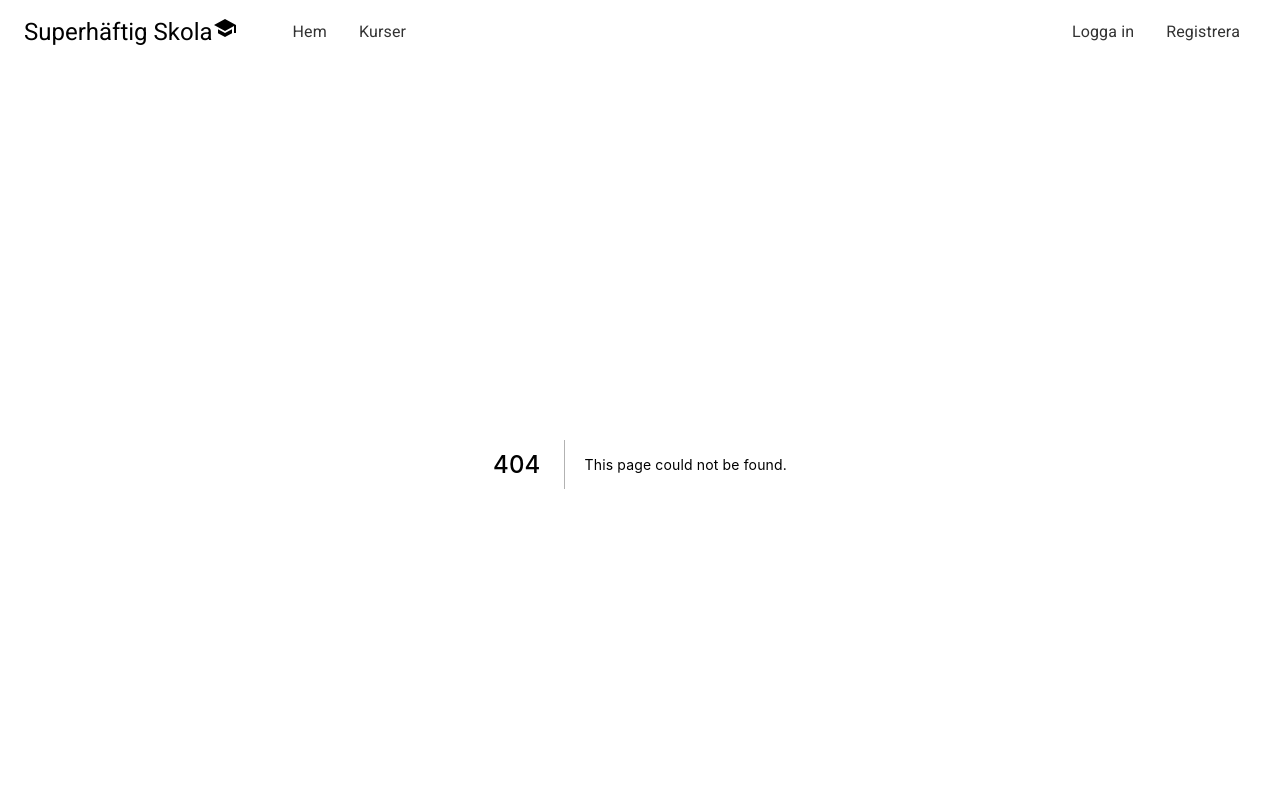
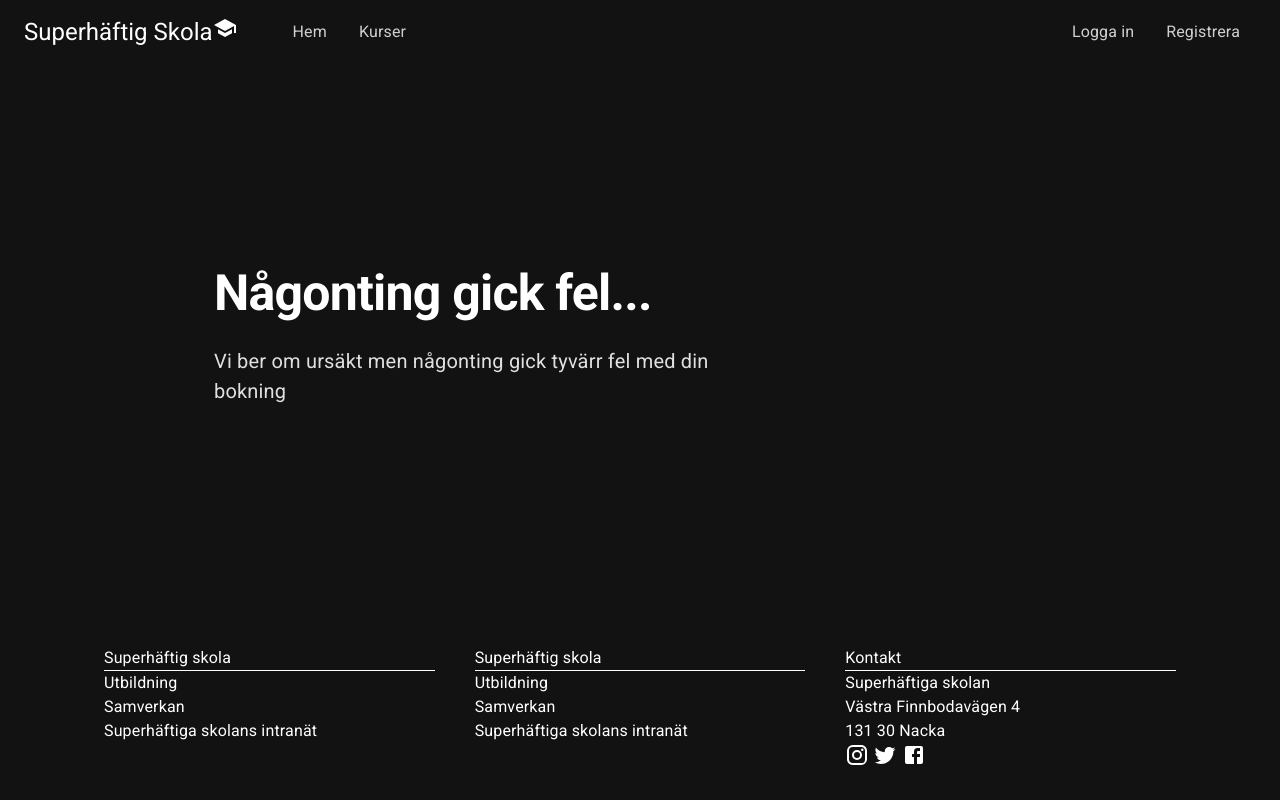
Before and after one commit to oskvr/course-registration-client, a Next.js app: page /courses/confirmation in a window 1280 px wide. Before the commit this address had no page. Shown: the top 800 px of the page. Built offline with nearby package versions, Linux system fonts and the light colour scheme.

Commit message:
Boknings check

```diff
--- /dev/null
+++ b/pages/courses/confirmation.js
@@ -0,0 +1,51 @@
+import Link from "@/components/Link";
+import { useAuth } from "@/lib/auth";
+import { Container, Stack, Typography } from "@mui/material";
+import { grey } from "@mui/material/colors";
+import { Box } from "@mui/system";
+import { useRouter } from "next/router";
+
+export default function Confirmation() {
+
+    const { query } = useRouter();
+
+    console.log(query.status);
+
+    return (
+      <>
+        <Box
+          component="section"
+        >
+          <Container maxWidth="md" sx={{ color: "white" }}>
+            <Stack maxWidth="35rem" py={25} spacing={3}>
+              { query.status === 200 ? (
+                  <>
+                    <Box>
+                      <Typography variant="h1" fontSize={50} fontWeight="bold">
+                        Bokningen är registrerad.
+                      </Typography>
+                    </Box>
+                    <Typography fontSize={20} color={grey[300]}>
+                      Tack för att du väljer att läsa hos oss på Superhäftiga Skolan!
+                    </Typography>
+                  </>
+                ) : (
+                  <>
+                    <Box>
+                      <Typography variant="h1" fontSize={50} fontWeight="bold">
+                        Någonting gick fel...
+                      </Typography>
+                    </Box>
+                    <Typography fontSize={20} color={grey[300]}>
+                      Vi ber om ursäkt men någonting gick tyvärr fel med din bokning
+                    </Typography>
+                  </>
+                )
+              }
+
+            </Stack>
+          </Container>
+        </Box>
+      </>
+    );
+  }
```
Also changed, not shown: pages/courses/index.js (+18 -4 lines).
